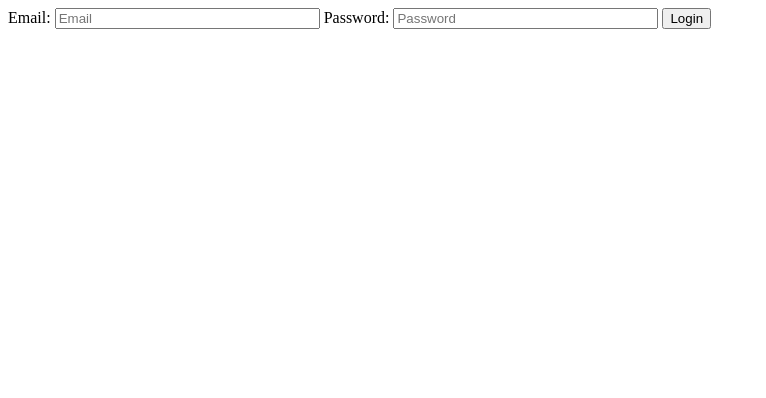
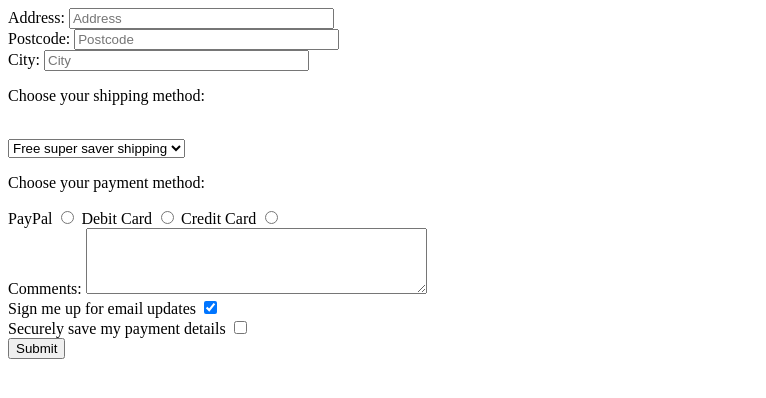
Before and after one commit to littleredtootle/complete-web-development-forms2, a plain HTML site: page index.html in a window 1280 px wide. Shown: the whole page, without its empty margins (0-766 px from the left). Drawn offline with Linux system fonts and the light colour scheme.

Commit message:
updated index.html file

```diff
--- a/index.html
+++ b/index.html
@@ -2,17 +2,46 @@
 
 <html>
     <head>
-        <meta char  ="utf-8">
+        <meta charset="utf-8">
         <title>My new webpage</title>
     </head>
 
     <body>
-        <form method="get">
-            <label for="email">Email:</label>
-            <input type="text" name="email" placeholder="Email" size="30px" maxlength="50" id="email">
-            <label for="password">Password:</label>
-            <input type="password" name="password" placeholder="Password" size="30px" maxlength="30" id="password">
-            <input type="submit" value="Login">
+        <form>
+                <label for="address">Address:</label>
+                    <input type="text" name="address" id="address" placeholder="Address" size="30" maxlength="100">
+                <br>
+                <label for="postcode">Postcode:</label>
+                    <input type="text" name="postcode" id="postcode" placeholder="Postcode" size="30" maxlength="100">
+                <br>
+                <label for="city">City:</label>
+                    <input type="text" name="city" id="city" placeholder="City" size="30" maxlength="100">
+                <p>Choose your shipping method:</p>
+            <br>
+            <select name="shipping" id="shipping">
+                <option value="Free super saver shipping">Free super saver shipping
+                </option>
+                <option value="Two-Day shipping">Two-Day shipping </option>
+                <option value="One-Day shipping">One-Day shipping </option>
+            </select>
+                <p>Choose your payment method:</p>
+                <label>PayPal
+                    <input type="radio" name="payment" value="paypal"></label>
+                <label>Debit Card
+                    <input type="radio" name="payment" value="debit card"></label>
+                <label>Credit Card
+                    <input type="radio" name="payment" value="credit card"></label>
+            <br>
+                <label for="comments">Comments:</label>
+                    <textarea rows="4" cols="40" name="comments" id="comments"></textarea>
+            <br>
+                <label>Sign me up for email updates
+                    <input type="checkbox" name="email updates" checked="checked"></label>
+            <br>
+                <label>Securely save my payment details
+                    <input type="checkbox" name="save payment"></label>
+            <br>
+                <input type="submit" value="Submit">
         </form>
     </body>
 </html>
```
